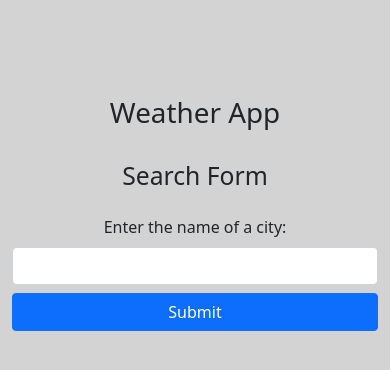
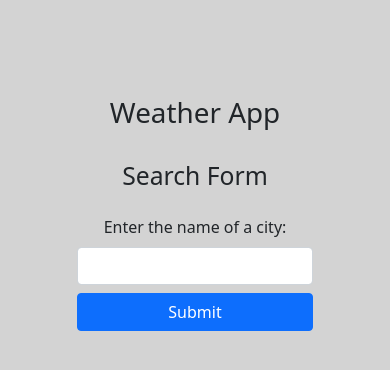
Before and after one commit to NestoJosa/weather-app, a React (Vite) app: page / in a window 390 px wide. Shown: the top 370 px of the page. Built offline with nearby package versions, Linux system fonts and the light colour scheme; no server answers.

Commit message:
Small styles changes

```diff
--- a/src/App.jsx
+++ b/src/App.jsx
@@ -14,15 +14,15 @@ const App = () => {
   return (
     <div className="Wrapper container-fluid">
       <div className="row">
-        <div className="col text-center">
-          <div className="row mt-5 pt-5">
+        <div className="col">
+          <div className="row text-center mt-5 pt-5">
             <div className="col">
               <h1 className="Title">Weather App</h1>
             </div>
           </div>
 
-          <div className="row justify-content-center">
-            <div className="col col-md-3">
+          <div className="row text-center justify-content-center">
+            <div className="col-8 col-md-2">
               <Form onSearchSubmit={handleSearchSubmit} />
             </div>
           </div>
```
